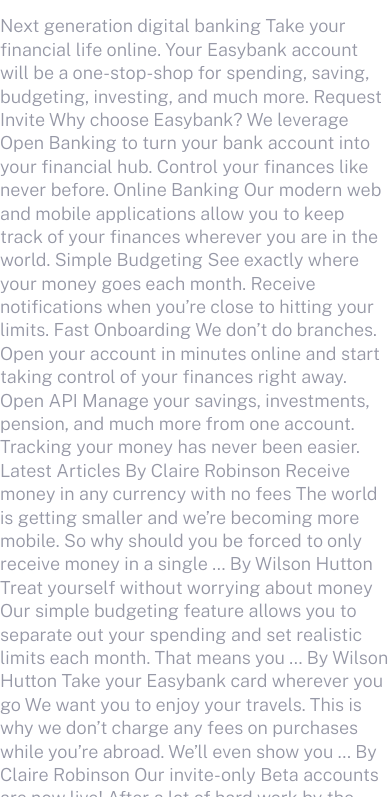
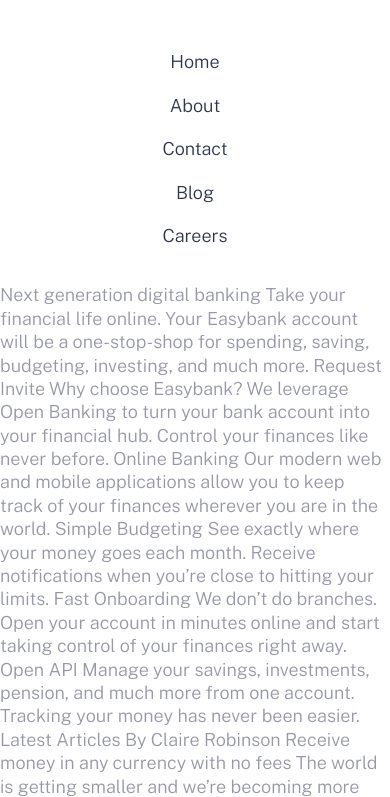
Before and after one commit to adrianafas13/easybank-landing-page, a plain HTML site: page index.html in a window 390 px wide. Shown: the part 47-844 px from the top of the page. Drawn offline with nearby package versions, Linux system fonts and the light colour scheme.

Commit message:
content mobile menu part 1

```diff
--- a/app/scss/_globals.scss
+++ b/app/scss/_globals.scss
@@ -20,6 +20,13 @@ body {
 a, a:visited, a:hover{
     text-decoration: none;
 }
+
+//spacing
+.container{
+    padding-left: 1.5rem;
+    padding-right: 1.5rem;
+}
+
 //flexbox
 .flex{
     display: flex;
--- a/app/scss/_header.scss
+++ b/app/scss/_header.scss
@@ -3,7 +3,7 @@
     //hamburguer open styles
     &.open{
 
-        .header__menu{
+        .header__toggle{
             > span:first-child{
                 transform: rotate(45deg);
             }
@@ -26,10 +26,9 @@
         background: linear-gradient($darkBlue, transparent);
     }
 
-
-
     nav{
-        padding: 1.0625rem 1.5rem;
+        padding-top: 1.0625rem;
+        padding-bottom: 1.0625rem;
     }
 
     &__logo{
@@ -39,7 +38,7 @@
             }
     }
 
-    &__menu{ //mobile menu
+    &__toggle{ //mobile menu
         > span{
             display:block;
             width: 26px;
@@ -51,6 +50,17 @@
             &:not(:last-child){
                 margin-bottom: 5px;
             }
+        }
+    }
+
+    &__menu{
+        background: $white;
+        padding: 1.625rem;
+        a{
+            display: block;
+            color: $darkBlue;
+            padding: 0.625rem;
+            text-align: center;
         }
     }
 
--- a/index.html
+++ b/index.html
@@ -20,12 +20,12 @@
 
   <header class="header">
     <div class="overlay"></div>
-    <nav class="flex flex-jc-sb flex-ai-c">
+    <nav class="container flex flex-jc-sb flex-ai-c">
       <a href="/" class="header__logo">
         <img src="images/logo.svg" alt="Easybank">
       </a>
 
-      <a id="btnHamburguer" href="#" class="header__menu hide-for-desktop">
+      <a id="btnHamburguer" href="#" class="header__toggle hide-for-desktop">
         <span></span>
         <span></span>
         <span></span>
@@ -42,6 +42,14 @@
       <a href="#" class="button header__cta hide-for-mobile">Request Invite</a>
 
     </nav>
+
+    <div class="header__menu container">
+      <a href="#">Home</a>
+      <a href="#">About</a>
+      <a href="#">Contact</a>
+      <a href="#">Blog</a>
+      <a href="#">Careers</a>
+    </div>
   </header>
 
 
```
Also changed, not shown: dist/css/style.min.css, 1 other file.
